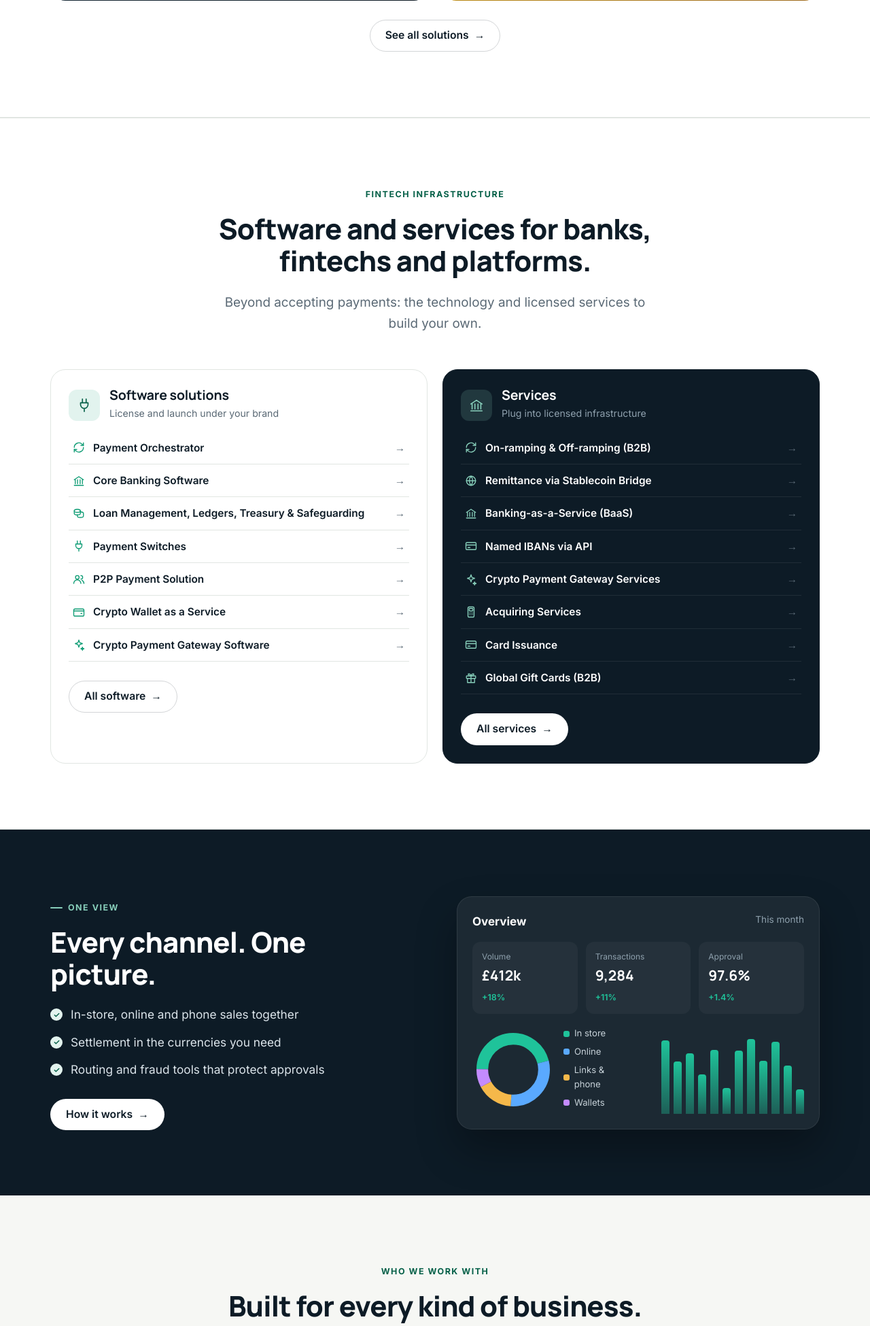
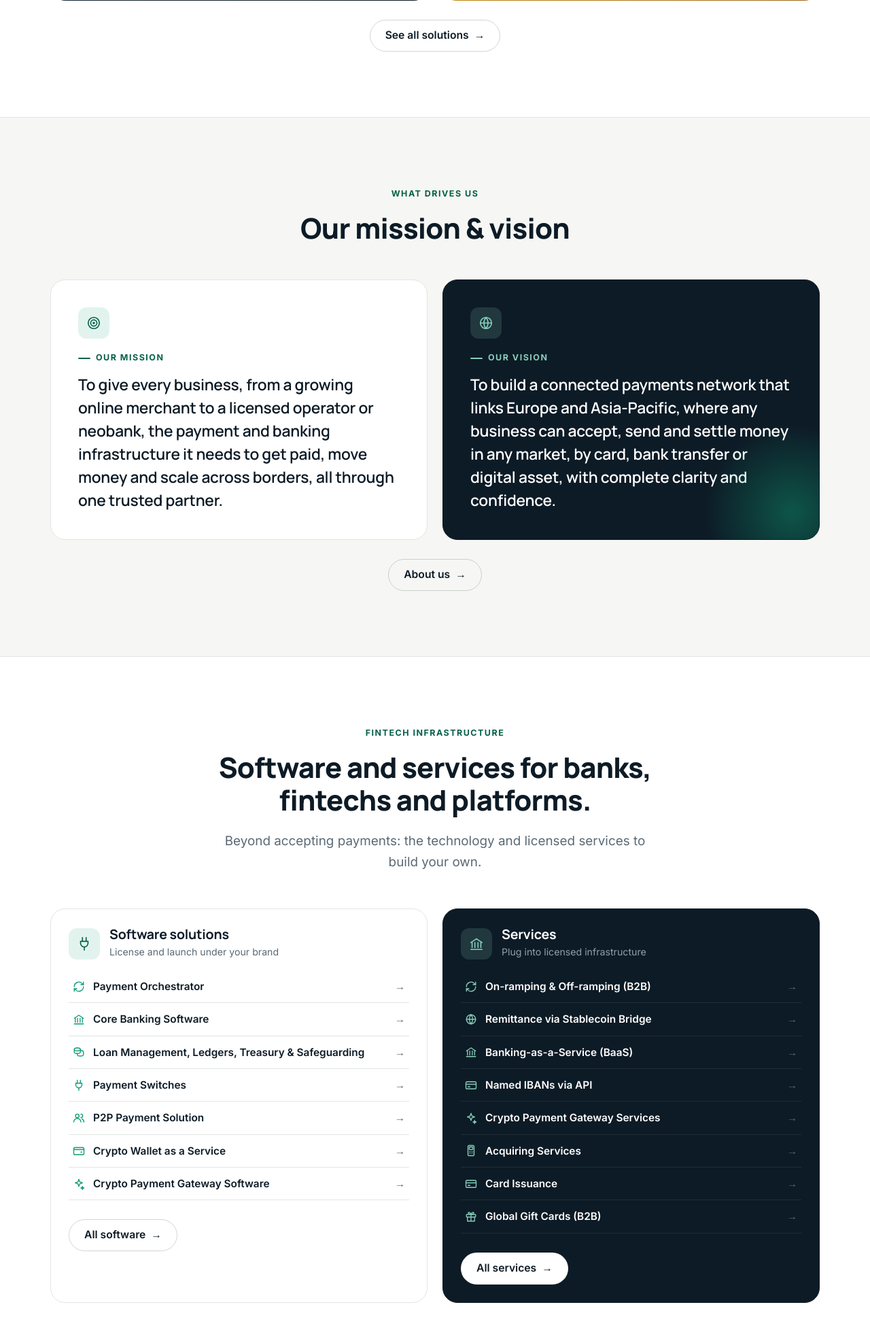
Before and after one commit to satis4eva/dpayments, a PHP site: page / in a window 1280 px wide. Shown: the part 1829-3779 px from the top of the page at 68% size. Run offline with PHP 8.4, Linux system fonts and the light colour scheme.

Commit message:
Add About us page with mission and vision, home section and menu links
Shipped as one-time additive content update core/updates/002-about.

Co-Authored-By: Claude Opus 5.5 <noreply@anthropic.com>
Claude-Session: https://claude.ai/code/session_01AKZgqXoPosesTjFwD911Dd

```diff
--- a/assets/css/style.css
+++ b/assets/css/style.css
@@ -726,3 +726,31 @@ legend { padding: 0; }
 .plat-panel.dark .plat-row { color: #fff; border-color: rgba(255,255,255,.08); } .plat-panel.dark .plat-row svg { color: var(--accent-light); }
 .plat-panel.dark .plat-row:hover { color: var(--accent-light); }
 .plat-panel .btn { align-self: flex-start; }
+
+/* About: mission & vision */
+.mv-grid { align-items: stretch; }
+.mv-card { background: var(--surface); border: 1px solid var(--line); border-radius: var(--radius-lg); padding: 40px; position: relative; overflow: hidden; }
+.mv-card .icon { margin-bottom: 18px; }
+.mv-card .eyebrow { display: flex; margin-bottom: 12px; }
+.mv-text { font-family: var(--font-head); font-size: clamp(1.15rem, 1.8vw, 1.42rem); line-height: 1.5; font-weight: 600; color: var(--ink); margin: 0; letter-spacing: -.01em; }
+.mv-card.dark { background: var(--dark); border-color: var(--dark); }
+.mv-card.dark .mv-text { color: #fff; } .mv-card.dark .eyebrow { color: var(--accent-light); }
+.mv-card.dark .icon { background: color-mix(in srgb, var(--accent-light) 16%, transparent); color: var(--accent-light); }
+.mv-card.dark::after { content: ""; position: absolute; right: -90px; bottom: -90px; width: 260px; height: 260px; border-radius: 50%; background: radial-gradient(circle, color-mix(in srgb, var(--accent) 45%, transparent), transparent 70%); }
+.section-white .mv-card:not(.dark) { background: var(--bg); }
+.mv-steps { display: grid; grid-template-columns: repeat(3, 1fr); gap: 12px; margin-top: 24px; }
+.mv-steps div { background: var(--surface); border: 1px solid var(--line); border-radius: var(--radius); padding: 14px 16px; }
+.mv-steps b { display: block; font-family: var(--font-head); color: var(--ink); } .mv-steps small { color: var(--muted); font-size: .85rem; }
+.netmap { position: relative; height: 300px; background: var(--dark); border-radius: var(--radius-lg); overflow: hidden; }
+.netmap::before { content: ""; position: absolute; inset: 0; background-image: radial-gradient(rgba(255,255,255,.08) 1px, transparent 1px); background-size: 18px 18px; }
+.nm-lines { position: absolute; inset: 20px 0; width: 100%; height: calc(100% - 40px); }
+.nm-lines path { fill: none; stroke: var(--accent-light); stroke-width: 2; stroke-dasharray: 6 6; opacity: .6; animation: dash 2.5s linear infinite; }
+@keyframes dash { to { stroke-dashoffset: -24; } }
+.nm-node { position: absolute; top: 50%; transform: translateY(-50%); width: 120px; height: 120px; border-radius: 50%; background: var(--accent); color: #fff; display: flex; flex-direction: column; align-items: center; justify-content: center; text-align: center; box-shadow: 0 0 0 10px color-mix(in srgb, var(--accent) 22%, transparent), 0 20px 40px rgba(0,0,0,.3); }
+.nm-node b { font-family: var(--font-head); font-size: 1.05rem; } .nm-node small { opacity: .85; font-size: .75rem; }
+.nm-eu { left: 6%; } .nm-ap { right: 6%; }
+.nm-chip { position: absolute; left: 50%; transform: translateX(-50%); display: inline-flex; align-items: center; gap: 6px; background: #fff; color: var(--ink); border-radius: 999px; padding: 6px 14px; font-weight: 600; font-size: .82rem; box-shadow: 0 8px 20px rgba(0,0,0,.25); white-space: nowrap; }
+.nm-chip svg { width: 15px; height: 15px; color: var(--accent); }
+.nm-chip.c1 { top: 14%; } .nm-chip.c2 { top: 50%; transform: translate(-50%, -50%); } .nm-chip.c3 { bottom: 14%; }
+@media (max-width: 640px) { .mv-card { padding: 28px; } .mv-steps { grid-template-columns: 1fr; } .nm-node { width: 92px; height: 92px; } .nm-node b { font-size: .9rem; } .netmap { height: 260px; } }
+@media (prefers-reduced-motion: reduce) { .nm-lines path { animation: none; } }
--- /dev/null
+++ b/core/updates/002-about/about.html
@@ -0,0 +1,73 @@
+<section class="page-hero">
+  <div class="container">
+    <div class="crumbs"><a href="/">Home</a> / About us</div>
+    <span class="eyebrow">About us</span>
+    <h1 style="max-width:920px">One trusted partner for payments and banking infrastructure.</h1>
+    <p class="lede">From a growing online merchant to a licensed operator or neobank &mdash; we help businesses get paid, move money and scale across borders.</p>
+    <div class="btn-row"><a class="btn btn-primary" href="/contact/">Talk to us <span class="arrow" aria-hidden="true">&rarr;</span></a><a class="btn btn-ghost" href="#mission">Our mission &amp; vision</a></div>
+  </div>
+</section>
+<section class="section-white" id="mission" style="scroll-margin-top:80px">
+  <div class="container">
+    <div class="section-head center"><span class="eyebrow">What drives us</span><h2>Our mission &amp; vision</h2></div>
+    <div class="grid g2 mv-grid">
+      <div class="mv-card reveal"><span class="icon"><svg viewBox="0 0 24 24" fill="none" stroke="currentColor" stroke-width="1.8" stroke-linecap="round" stroke-linejoin="round" aria-hidden="true"><circle cx="12" cy="12" r="9"/><circle cx="12" cy="12" r="5"/><circle cx="12" cy="12" r="1"/></svg></span><span class="eyebrow">Our mission</span><p class="mv-text">To give every business, from a growing online merchant to a licensed operator or neobank, the payment and banking infrastructure it needs to get paid, move money and scale across borders, all through one trusted partner.</p></div>
+      <div class="mv-card dark reveal"><span class="icon"><svg viewBox="0 0 24 24" fill="none" stroke="currentColor" stroke-width="1.8" stroke-linecap="round" stroke-linejoin="round" aria-hidden="true"><circle cx="12" cy="12" r="9"/><path d="M3 12h18M12 3a14 14 0 0 1 0 18M12 3a14 14 0 0 0 0 18"/></svg></span><span class="eyebrow">Our vision</span><p class="mv-text">To build a connected payments network that links Europe and Asia-Pacific, where any business can accept, send and settle money in any market, by card, bank transfer or digital asset, with complete clarity and confidence.</p></div>
+    </div>
+  </div>
+</section>
+<section>
+  <div class="container split v-center">
+    <div>
+      <span class="eyebrow">Connecting markets</span>
+      <h2>Linking Europe and Asia-Pacific.</h2>
+      <p class="lede">We&rsquo;re building a network where any business can accept, send and settle money in any market &mdash; by card, bank transfer or digital asset.</p>
+      <div class="mv-steps">
+        <div><b>Accept</b><small>In store, online, by phone and in crypto</small></div>
+        <div><b>Send</b><small>Payouts, remittance and cross-border transfers</small></div>
+        <div><b>Settle</b><small>In the currencies and assets you need</small></div>
+      </div>
+    </div>
+    <div class="netmap reveal" aria-hidden="true">
+  <svg class="nm-lines" viewBox="0 0 600 260" preserveAspectRatio="none">
+    <path d="M110 130 C 230 20, 370 20, 490 130"/><path d="M110 130 C 230 130, 370 130, 490 130"/><path d="M110 130 C 230 240, 370 240, 490 130"/>
+  </svg>
+  <div class="nm-node nm-eu"><b>Europe</b><small>UK &amp; EU</small></div>
+  <div class="nm-node nm-ap"><b>Asia-Pacific</b><small>APAC markets</small></div>
+  <span class="nm-chip c1"><svg viewBox="0 0 24 24" fill="none" stroke="currentColor" stroke-width="1.8" stroke-linecap="round" stroke-linejoin="round" aria-hidden="true"><rect x="2" y="5" width="20" height="14" rx="2.5"/><path d="M2 10h20M6 15h4"/></svg> Card</span>
+  <span class="nm-chip c2"><svg viewBox="0 0 24 24" fill="none" stroke="currentColor" stroke-width="1.8" stroke-linecap="round" stroke-linejoin="round" aria-hidden="true"><path d="M3 10l9-6 9 6M5 10v8M9.5 10v8M14.5 10v8M19 10v8M3 21h18"/></svg> Bank transfer</span>
+  <span class="nm-chip c3"><svg viewBox="0 0 24 24" fill="none" stroke="currentColor" stroke-width="1.8" stroke-linecap="round" stroke-linejoin="round" aria-hidden="true"><path d="M12 3l1.8 5.2L19 10l-5.2 1.8L12 17l-1.8-5.2L5 10l5.2-1.8z"/><path d="M19 17l.8 2.2L22 20l-2.2.8L19 23l-.8-2.2L16 20l2.2-.8z"/></svg> Digital assets</span>
+</div>
+  </div>
+</section>
+<section class="section-white">
+  <div class="container">
+    <div class="section-head"><span class="eyebrow">What we do</span><h2>Everything in one place.</h2></div>
+    <div class="grid g3">
+      <a class="card reveal" href="/solutions/"><div class="icon"><svg viewBox="0 0 24 24" fill="none" stroke="currentColor" stroke-width="1.8" stroke-linecap="round" stroke-linejoin="round" aria-hidden="true"><rect x="6" y="2" width="12" height="20" rx="2.5"/><rect x="8.5" y="5" width="7" height="5" rx="1"/><path d="M9 14h.01M12 14h.01M15 14h.01M9 17h.01M12 17h.01M15 17h.01"/></svg></div><h3>Payment solutions</h3><p>Card machines, online checkout, payment links, multi-currency, payouts, orchestration and fraud tools.</p><span class="more">Solutions <span class="arrow" aria-hidden="true">&rarr;</span></span></a>
+      <a class="card reveal" href="/software/"><div class="icon"><svg viewBox="0 0 24 24" fill="none" stroke="currentColor" stroke-width="1.8" stroke-linecap="round" stroke-linejoin="round" aria-hidden="true"><path d="M9 2v6M15 2v6M6 8h12v3a6 6 0 0 1-12 0zM12 17v5"/></svg></div><h3>Fintech software &amp; services</h3><p>Core banking, payment switches, wallets, BaaS, named IBANs, acquiring and card issuance.</p><span class="more">Platform <span class="arrow" aria-hidden="true">&rarr;</span></span></a>
+      <a class="card reveal" href="/crypto/"><div class="icon"><svg viewBox="0 0 24 24" fill="none" stroke="currentColor" stroke-width="1.8" stroke-linecap="round" stroke-linejoin="round" aria-hidden="true"><path d="M12 3l1.8 5.2L19 10l-5.2 1.8L12 17l-1.8-5.2L5 10l5.2-1.8z"/><path d="M19 17l.8 2.2L22 20l-2.2.8L19 23l-.8-2.2L16 20l2.2-.8z"/></svg></div><h3>Crypto payments</h3><p>Stablecoins and major tokens with fast settlement, through licensed gateway partners.</p><span class="more">Crypto <span class="arrow" aria-hidden="true">&rarr;</span></span></a>
+    </div>
+    <h3 class="mt-l" style="font-size:1.1rem">Who we work with</h3>
+    <div class="strip"><span class="mchip">Online merchants</span><span class="mchip">Retail &amp; hospitality</span><span class="mchip">Licensed operators</span><span class="mchip">iGaming &amp; forex</span><span class="mchip">Neobanks</span><span class="mchip">Fintechs</span><span class="mchip">Platforms &amp; marketplaces</span></div>
+  </div>
+</section>
+<section>
+  <div class="container">
+    <div class="section-head center"><span class="eyebrow">How we work</span><h2>What you can expect from us.</h2></div>
+    <div class="grid g4">
+      <div class="card reveal"><div class="icon"><svg viewBox="0 0 24 24" fill="none" stroke="currentColor" stroke-width="1.8" stroke-linecap="round" stroke-linejoin="round" aria-hidden="true"><path d="M12 3v18M5 21h14M6 7h12M6 7l-3 7a3 3 0 0 0 6 0zM18 7l-3 7a3 3 0 0 0 6 0z"/></svg></div><h4>Independent</h4><p>We compare the market and recommend what fits &mdash; with the reasoning shown.</p></div>
+      <div class="card reveal"><div class="icon"><svg viewBox="0 0 24 24" fill="none" stroke="currentColor" stroke-width="1.8" stroke-linecap="round" stroke-linejoin="round" aria-hidden="true"><path d="M2 12s3.5-7 10-7 10 7 10 7-3.5 7-10 7S2 12 2 12z"/><circle cx="12" cy="12" r="3"/></svg></div><h4>Clear</h4><p>Plain English, terms up front, and no hidden costs in the small print.</p></div>
+      <div class="card reveal"><div class="icon"><svg viewBox="0 0 24 24" fill="none" stroke="currentColor" stroke-width="1.8" stroke-linecap="round" stroke-linejoin="round" aria-hidden="true"><circle cx="12" cy="12" r="9"/><path d="M12 7v5l3 2"/></svg></div><h4>Honest timelines</h4><p>A realistic timeframe before you commit, not a sales promise.</p></div>
+      <div class="card reveal"><div class="icon"><svg viewBox="0 0 24 24" fill="none" stroke="currentColor" stroke-width="1.8" stroke-linecap="round" stroke-linejoin="round" aria-hidden="true"><path d="M21 12a9 9 0 0 1-15.5 6.2L3 16M3 12a9 9 0 0 1 15.5-6.2L21 8"/><path d="M21 3v5h-5M3 21v-5h5"/></svg></div><h4>Long-term</h4><p>We stay on it after go-live as your business and markets grow.</p></div>
+    </div>
+  </div>
+</section>
+<section class="section-tight">
+  <div class="container">
+    <div class="cta-band">
+      <div><h2>Let&rsquo;s build what&rsquo;s next, together.</h2><p>Tell us where you are today and where you want to go.</p></div>
+      <div class="btn-row"><a class="btn btn-accent" href="/contact/">Talk to us <span class="arrow" aria-hidden="true">&rarr;</span></a><a class="email-link" href="mailto:{{email}}">or email {{email}}</a></div>
+    </div>
+  </div>
+</section>
--- /dev/null
+++ b/core/updates/002-about/home-section.html
@@ -0,0 +1,10 @@
+<section id="mission">
+  <div class="container">
+    <div class="section-head center"><span class="eyebrow">What drives us</span><h2>Our mission &amp; vision</h2></div>
+    <div class="grid g2 mv-grid">
+      <div class="mv-card reveal"><span class="icon"><svg viewBox="0 0 24 24" fill="none" stroke="currentColor" stroke-width="1.8" stroke-linecap="round" stroke-linejoin="round" aria-hidden="true"><circle cx="12" cy="12" r="9"/><circle cx="12" cy="12" r="5"/><circle cx="12" cy="12" r="1"/></svg></span><span class="eyebrow">Our mission</span><p class="mv-text">To give every business, from a growing online merchant to a licensed operator or neobank, the payment and banking infrastructure it needs to get paid, move money and scale across borders, all through one trusted partner.</p></div>
+      <div class="mv-card dark reveal"><span class="icon"><svg viewBox="0 0 24 24" fill="none" stroke="currentColor" stroke-width="1.8" stroke-linecap="round" stroke-linejoin="round" aria-hidden="true"><circle cx="12" cy="12" r="9"/><path d="M3 12h18M12 3a14 14 0 0 1 0 18M12 3a14 14 0 0 0 0 18"/></svg></span><span class="eyebrow">Our vision</span><p class="mv-text">To build a connected payments network that links Europe and Asia-Pacific, where any business can accept, send and settle money in any market, by card, bank transfer or digital asset, with complete clarity and confidence.</p></div>
+    </div>
+    <div class="center mt-m"><a class="btn btn-ghost" href="/about/">About us <span class="arrow" aria-hidden="true">&rarr;</span></a></div>
+  </div>
+</section>
```
Also changed, not shown: core/icons.json (+1 -1 lines), core/site.php (+26 -1 lines), core/updates/002-about/update.json (added, +41 -0 lines).
